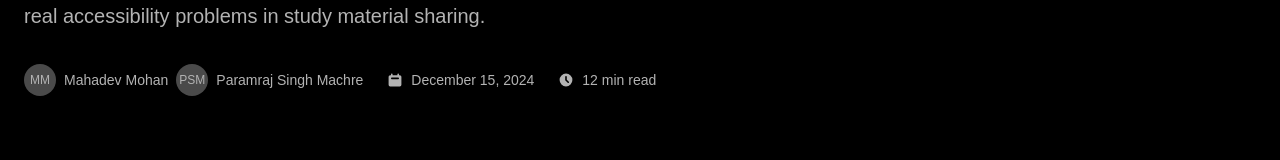
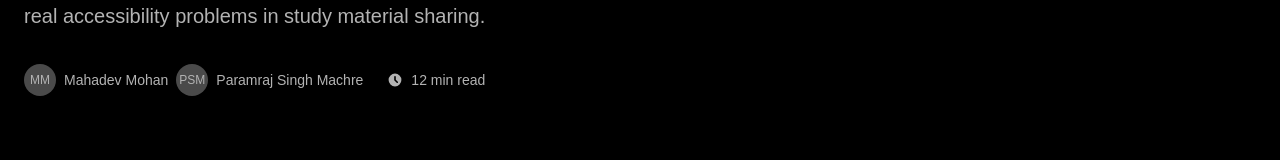
Before and after one commit to mahadevmohan/devcorpwebsite, a Next.js app: page /projects/terp-notes in a window 1280 px wide. Shown: the part 380-540 px from the top of the page. Built offline with nearby package versions, Linux system fonts and the light colour scheme.

Commit message:
more changes

```diff
--- a/src/components/BlogLayout.tsx
+++ b/src/components/BlogLayout.tsx
@@ -12,7 +12,6 @@ interface BlogLayoutProps {
     title: string;
     excerpt?: string;
     author: string;
-    publishedAt: string;
     readTime?: number;
     children: ReactNode;
     tableOfContents?: TableOfContentsItem[];
@@ -22,7 +21,6 @@ export default function BlogLayout({
     title,
     excerpt,
     author,
-    publishedAt,
     readTime,
     children,
     tableOfContents
@@ -67,18 +65,6 @@ export default function BlogLayout({
                                         <span>{author}</span>
                                     </>
                                 )}
-                            </div>
-                            <div className="flex items-center gap-2">
-                                <svg className="w-4 h-4" fill="currentColor" viewBox="0 0 20 20">
-                                    <path fillRule="evenodd" d="M6 2a1 1 0 00-1 1v1H4a2 2 0 00-2 2v10a2 2 0 002 2h12a2 2 0 002-2V6a2 2 0 00-2-2h-1V3a1 1 0 10-2 0v1H7V3a1 1 0 00-1-1zm0 5a1 1 0 000 2h8a1 1 0 100-2H6z" clipRule="evenodd" />
-                                </svg>
-                                <time dateTime={publishedAt}>
-                                    {new Date(publishedAt).toLocaleDateString('en-US', {
-                                        year: 'numeric',
-                                        month: 'long',
-                                        day: 'numeric'
-                                    })}
-                                </time>
                             </div>
                             {readTime && (
                                 <div className="flex items-center gap-2">
```
